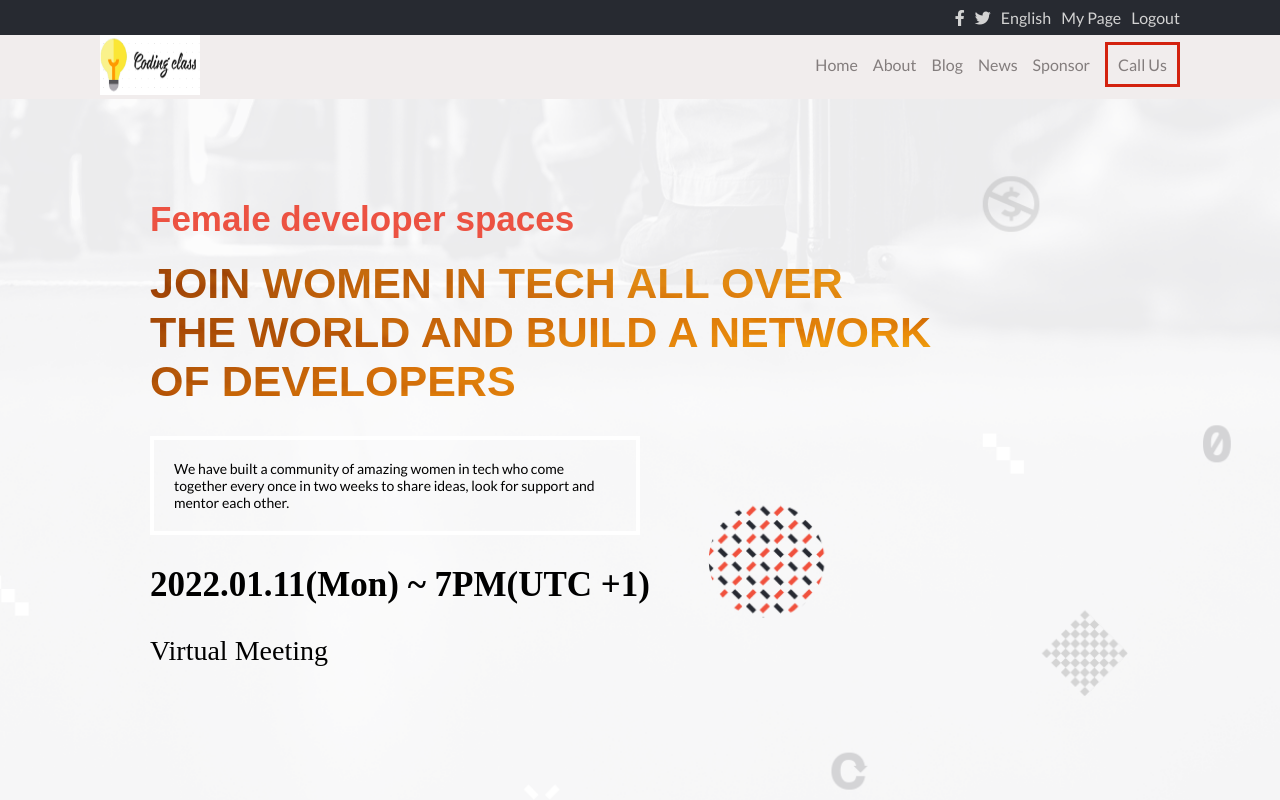
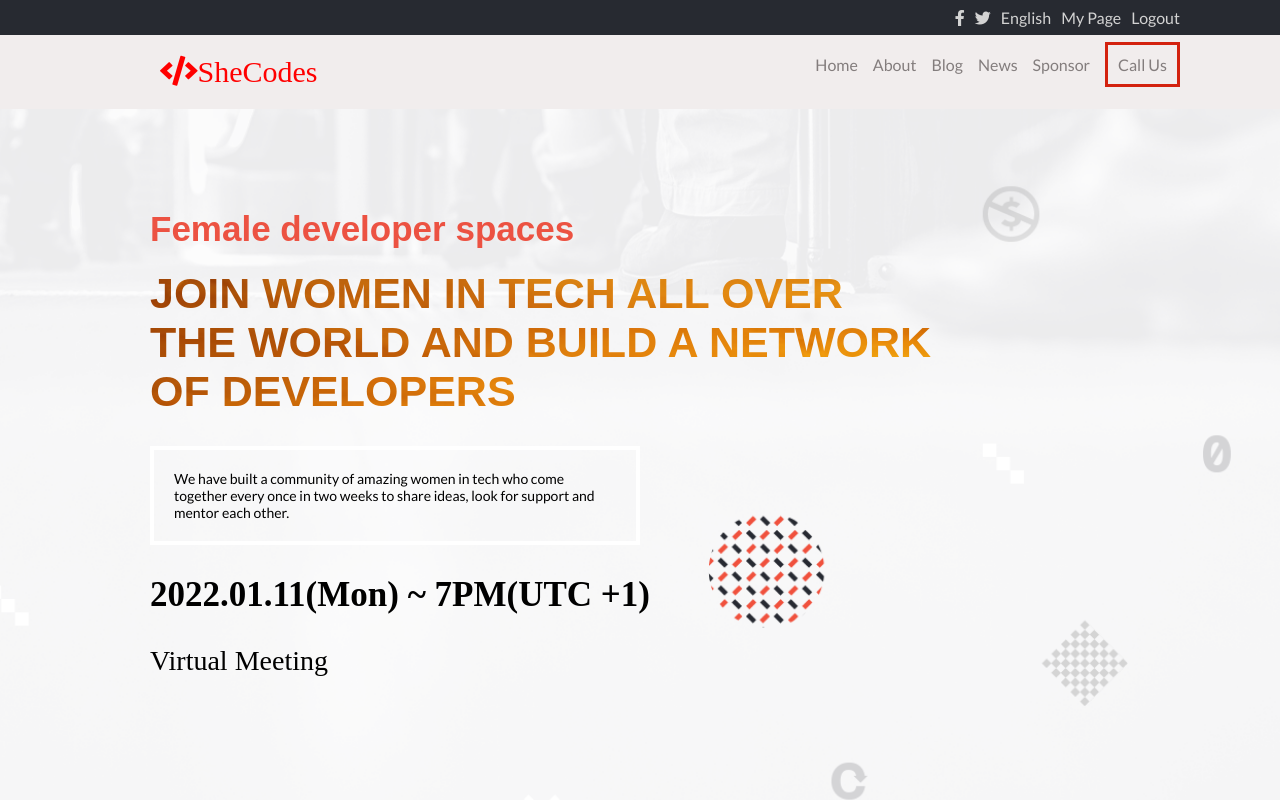
Before and after one commit to iLynette/sheCodes-capstone, a website: page index.html in a window 1280 px wide. Shown: the top 800 px of the page. Drawn offline with Linux system fonts and the light colour scheme; a web font is replaced by a local one.

Commit message:
Change logo

```diff
--- a/index.html
+++ b/index.html
@@ -23,8 +23,8 @@
         </nav>
 
         <nav class="secondMenu">
-            <div class="logo">
-                <a href="./index.html"><img class="climate-logo" src="./images/logos.png" alt=""></a>
+            <div class="myLogo">
+                <a href="./index.html"><i class="fas fa-code"></i>SheCodes</a>
             </div>
             <ul class="light">
                 <li class="home"><a href="./index.html">Home</a></li>
--- a/main.css
+++ b/main.css
@@ -18,6 +18,10 @@ li {
 }
 
 @media screen and (max-width: 768px) {
+  .myLogo {
+    display: none;
+  }
+
   .mobile-nav {
     display: block;
     font-size: 30px;
@@ -497,6 +501,17 @@ li {
 
   .hamburger {
     display: none;
+  }
+
+  .myLogo {
+    padding: 20px;
+  }
+
+  .myLogo a {
+    color: red;
+    font-size: 30px;
+    padding-top: 30px;
+    margin-left: 140px;
   }
 
   .firstMenu {
```
